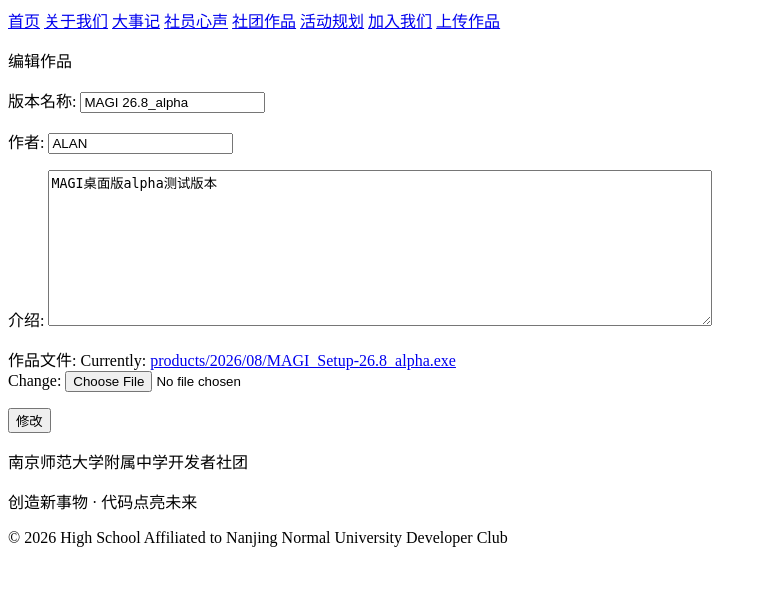
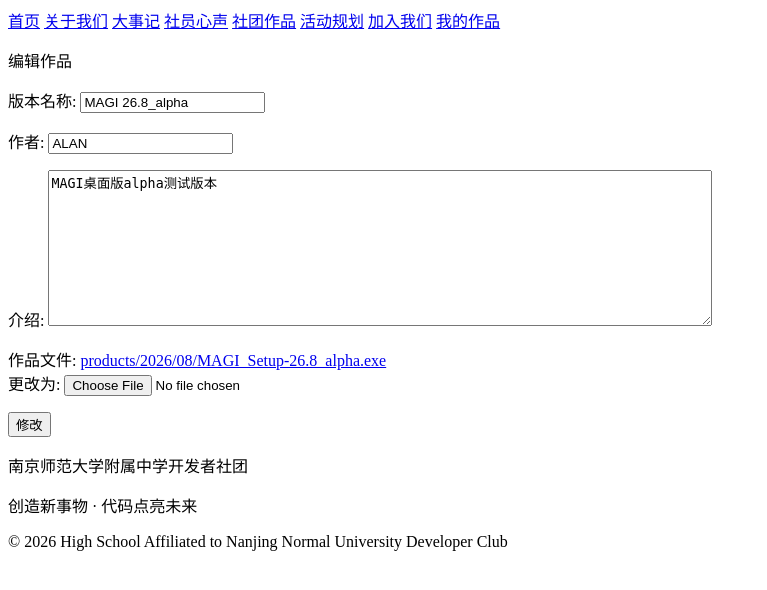
Before and after one commit to ALAN-yichihann/Developer-Club-New-Website, a Django app: page /products/my_works/MAGI/1/edit/ in a window 1280 px wide. Shown: the top 590 px of the page, without its empty margins (0-767 px from the left). Run offline with Django 5.2, Linux system fonts and the light colour scheme; data comes from the database, SQL or seed files in the repository; both versions use the stored data as it was after the commit.

Commit message:
编辑单个作品格式修改

```diff
--- a/products/forms.py
+++ b/products/forms.py
@@ -1,6 +1,12 @@
 from django import forms
 
 from .models import Series, Product
+
+
+class EditProductFileInput(forms.ClearableFileInput):
+    template_name = 'products/widgets/edit_product_file_input.html'
+    input_text = '更改为'
+
 
 class SeriesForm(forms.ModelForm):
     class Meta:
@@ -42,4 +48,7 @@ class EditProductForm(forms.ModelForm):
             'intro': '介绍',
             'file': '作品文件',
         }
-        widgets = {'intro': forms.Textarea(attrs={'cols': 80})}
+        widgets = {
+            'intro': forms.Textarea(attrs={'cols': 80}),
+            'file': EditProductFileInput(),
+        }
--- /dev/null
+++ b/products/templates/products/widgets/edit_product_file_input.html
@@ -0,0 +1,5 @@
+{% if widget.is_initial %}<a href="{{ widget.value.url }}">{{ widget.value }}</a>{% if not widget.required %}
+<input type="checkbox" name="{{ widget.checkbox_name }}" id="{{ widget.checkbox_id }}"{% if widget.attrs.disabled %} disabled{% endif %}{% if widget.attrs.checked %} checked{% endif %}>
+<label for="{{ widget.checkbox_id }}">{{ widget.clear_checkbox_label }}</label>{% endif %}<br>
+{{ widget.input_text }}:{% endif %}
+<input type="{{ widget.type }}" name="{{ widget.name }}"{% include "django/forms/widgets/attrs.html" %}>
--- a/products/tests.py
+++ b/products/tests.py
@@ -83,6 +83,8 @@ class EditProductTests(TestCase):
         self.assertEqual(response.status_code, 200)
         self.assertContains(response, '旧版本')
         self.assertContains(response, 'enctype="multipart/form-data"')
+        self.assertNotContains(response, 'Current:')
+        self.assertContains(response, '更改为:')
 
     def test_edit_updates_product_without_changing_series(self):
         response = self.client.post(
--- a/products/views.py
+++ b/products/views.py
@@ -15,7 +15,7 @@ def all_products(request):
 
 def single_series(request, bango):
     """显示单个作品集的页面"""
-    series = Series.objects.get(bango=bango)
+    series = get_object_or_404(Series, bango=bango)
     products = series.product_set.order_by('-date_added')
     context = {'series': series, 'products': products}
     return render(request, 'products/product.html', context)
@@ -77,7 +77,7 @@ def new_product(request, bango):
 
 def my_single_series(request, bango):
     """显示单个作品集的页面"""
-    series = Series.objects.get(bango=bango)
+    series = get_object_or_404(Series, bango=bango)
     products = series.product_set.order_by('-date_added')
     context = {'series': series, 'products': products}
     return render(request, 'products/my_single_series.html', context)
--- a/website_index/templates/website_index/base.html
+++ b/website_index/templates/website_index/base.html
@@ -6,7 +6,7 @@
     <a href="{% url 'products:all_products' %}">社团作品</a>
     <a href="{% url 'website_index:activities' %}">活动规划</a>
     <a href="{% url 'website_index:join_us' %}">加入我们</a>
-    <a href="{% url 'products:my_works' %}">上传作品</a>
+    <a href="{% url 'products:my_works' %}">我的作品</a>
 </p>
 {% block content %}
 {% endblock content %}
```
Also changed, not shown: db.sqlite3.
